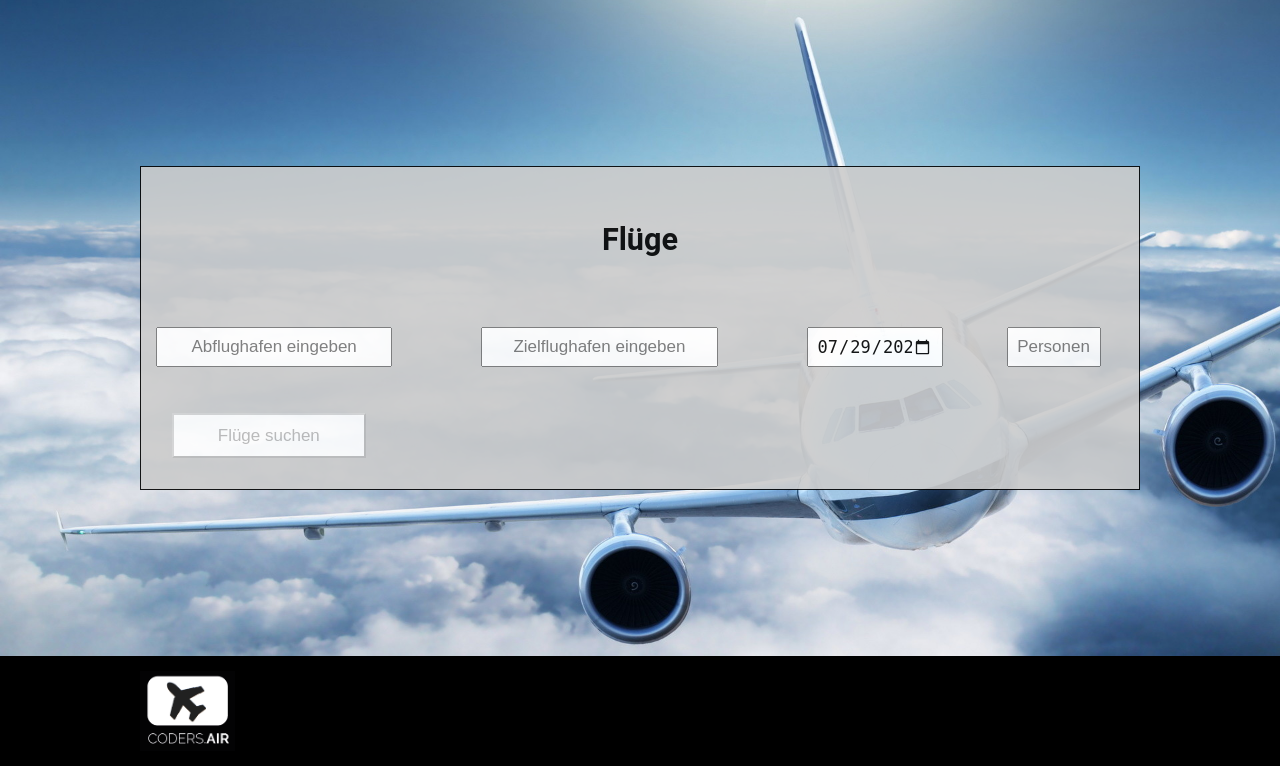
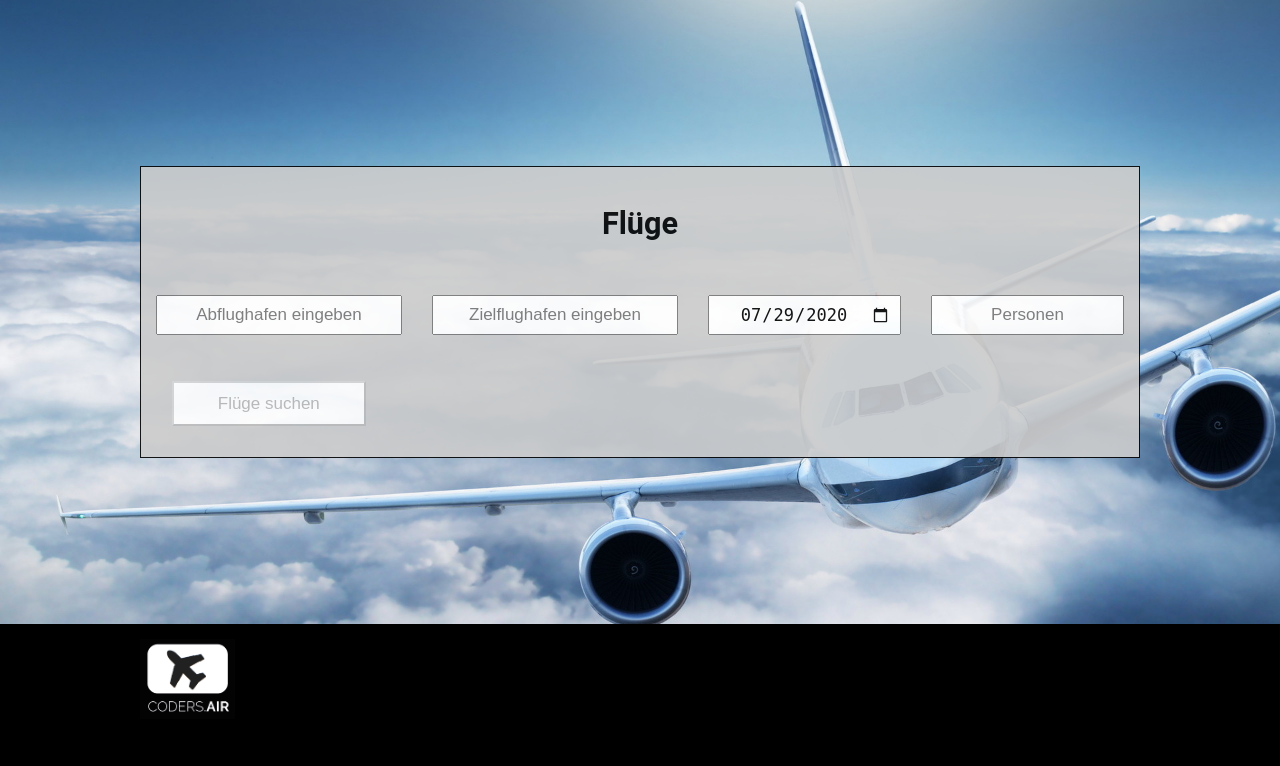
Before and after one commit to CODERS-BAY/flight-booking, a PHP site: page /WEB-INF/index.html in a window 1280 px wide. Shown: the part 110-876 px from the top of the page. After the commit the page ends 822 px from the top, so only its background shows below. Run offline with PHP 8.4, Linux system fonts and the light colour scheme; style sheets or scripts are compiled from the project's sources.

Commit message:
files updated

```diff
--- a/WEB-INF/index.html
+++ b/WEB-INF/index.html
@@ -5,7 +5,7 @@
     <title>Coders.AIR | FLUGSUCHE</title>
     <meta charset="UTF-8">
     <link rel="shortcut icon" type="image/x-icon" href="static/IMAGES/coders.air.ico"/>
-    <link href="static/CSS/all.css" rel="stylesheet">
+    <link href="static/CSS/all.css?v=1" rel="stylesheet">
 </head>
 
 <body>
@@ -42,7 +42,7 @@
             </div>
         </div>
         <div class="row">
-            <div class="col-7">
+            <div class="col-5">
                 <form>
                     <div class="dropdownContainer">
                         <input type="text" placeholder="Abflughafen eingeben" class="input" name="depAirport"
@@ -51,7 +51,7 @@
                     </div>
                 </form>
             </div>
-            <div class="col-7">
+            <div class="col-5">
                 <form>
                     <div class="dropdownContainer">
                         <input type="text" placeholder="Zielflughafen eingeben" class="input" name="arrAirport"
@@ -67,10 +67,10 @@
                     </div>
                 </form>
             </div>
-            <div class="col-3">
+            <div class="col-4">
                 <form>
                     <div>
-                        <input class="input" type="input" placeholder="Personen" id="person" name="person" required>
+                        <input class="input" type="text" placeholder="Personen" id="person" name="person" required>
                     </div>
                 </form>
             </div>
--- a/static/CSS/main.css
+++ b/static/CSS/main.css
@@ -12,7 +12,7 @@ main {
   display: flex;
   justify-content: center;
   align-items: center;
-  height: 82vh;
+  height: 78vh;
   background-image: url("../IMAGES/airplane_bg.jpg");
   background-position: center;
   background-repeat: no-repeat;
@@ -35,7 +35,7 @@ main {
 h1 {
   font-size: 1.8rem;
   text-align: center;
-  margin: 5vh;
+  margin: 3vh;
 }
 h2 {
   font-size: 1.6rem;
--- a/static/CSS/style.css
+++ b/static/CSS/style.css
@@ -13,14 +13,9 @@
   opacity: 0.9;
   border: solid 1px #000000;
 }
-.input {
-  width: 80%;
-  height: 5vh;
-  padding: 1vh 1vh;
-  text-align: center;
-}
+.input,
 .inputdate {
-  width: 80%;
+  width: 100%;
   height: 5vh;
   padding: 1vh 1vh;
   text-align: center;
@@ -102,7 +97,7 @@
   position: relative;
 }
 .dropdownContainer .dropdownList {
-  width: 80%;
+  width: 100%;
   max-height: 10vh;
   background: #ffffff;
   position: absolute;
--- a/static/JAVASCRIPT/script.js
+++ b/static/JAVASCRIPT/script.js
@@ -29,6 +29,7 @@ $(document).ready(function (loginData) {
         $(".greyBg").css("display", "block");
     });
 });
+
 //-------------------- JSON FOR FLIGHT SEARCH --------------------//
 function get_json(url) {
     // $.getJSON("http://localhost:8080/FlightBooking/api/getAllAirports", function (data) {
@@ -73,6 +74,7 @@ function get_json(url) {
         }
     });
 }
+
 //-------------------- DEPARTURE AIRPORT --------------------//
 $("#depAirport").keyup(function () {
     $("#depAirportList").css("display", "none");
@@ -197,11 +199,13 @@ function setCookie(cname, cvalue, exdays) {
     document.cookie = cname + "=" + cvalue + ";" + expires;
     console.log("cookie saved");
 }
+
 //------------------ Delete Cookie -------------------//
 function deleteCookie(cname) {
     document.cookie = cname + "=; expires=Thu, 01 Jan 1970 00:00:00 UTC;";
     //console.log("Cookie deleted");
 }
+
 //------------------ CREATE URL -------------------//
 function urlCreator() {
     $('#searchButton').attr('href', function (index, href) {
@@ -213,6 +217,7 @@ function urlCreator() {
         return url;
     });
 }
+
 //------------------ CHECK INPUTVALUE FOR SEARCHBUTTON -------------------//
 function checkInputValue() {
     if ($('#depAirport').val().length != 0 && $('#arrAirport').val().length != 0) {
@@ -221,10 +226,12 @@ function checkInputValue() {
         $('#searchButton').attr("disabled", true);
     }
 }
+
 //------------------ GENERATE BUSINESS SEATS -------------------//
 let rowsBusiness = 8;
 let columnsBusiness = 1;
 let seatsBusiness = 6;
+
 function generateBusinessSeats() {
     function getAlphabet(first, last) {
         let alphabet = [];
@@ -233,6 +240,7 @@ function generateBusinessSeats() {
         }
         return alphabet;
     }
+
     // Calling the function
     let alphabet = getAlphabet('A', 'Z'); // ["a", ..., "z"]
     console.log(alphabet);
@@ -242,21 +250,17 @@ function generateBusinessSeats() {
     });
     let i = 1;
     let j = 1;
-    let k = 1;
-    let l = 1;
-    for (i = 1; i <= rowsBusiness; i++) {
+
+    for (i; i <= rowsBusiness; i++) {
         $('#seatBusinessContainer').append("<div class='col-12 rowBusiness' id='rowBusiness" + i + "'><!--" + i + "--></div>");
     }
-    for (j = 1; j <= columnsBusiness; j++) {
-        $('.rowBusiness').append("<div class='col-12 columnBusiness ' id='columnBusiness" + j + "'></div>");
+    for (j; j <= seatsBusiness; j++) {
+        $('.rowBusiness').append("<div class='seatBusiness' id='seatBusiness" + j + "'>" + alphabet[j] + "</div>");
     }
-    for (k = 0; k < seatsBusiness; k++) {
-        for (let l = 1; l < rowsBusiness; l++) {
-        }
-        $('.columnBusiness').append("<div class='seatBusiness' id='seatBusiness" + k + "'>" + alphabet[k] + "</div>");
-    }
+
     $(".rowBusiness").css("flex-direction", "row");
-    $(".columnBusiness").css("display", "flex", "flex-direction", "row");
+
+
 //------------- JSON SELECTED FLIGHT TO BACKEND -----------------//
     function post_json() {
         let depAp = $("#depAirport").data("iac");
@@ -275,6 +279,7 @@ function generateBusinessSeats() {
         });
     }
 }
+
 //------------------ GENERATE ECONOMY SEATS -------------------//
 function generateECONOMYSeats() {
     function getAlphabet(first, last) {
@@ -284,6 +289,7 @@ function generateECONOMYSeats() {
         }
         return alphabet;
     }
+
     // Calling the function
     let alphabet = getAlphabet('A', 'Z'); // ["a", ..., "z"]
     console.log(alphabet);
--- a/static/LESS/main.less
+++ b/static/LESS/main.less
@@ -21,7 +21,7 @@ main{
   display: flex;
   justify-content: center;
   align-items: center;
-  height: 82vh;
+  height: 78vh;
   background-image: url("../IMAGES/airplane_bg.jpg");
   background-position: center;
   background-repeat: no-repeat;
@@ -47,7 +47,7 @@ main{
 h1 {
   font-size: 1.8rem;
   text-align: center;
-  margin: 5vh;
+  margin: 3vh;
 }
 
 h2 {
--- a/static/LESS/style.less
+++ b/static/LESS/style.less
@@ -17,19 +17,11 @@
   border: solid 1px #000000;
 }
 
-.input{
-  width: 80%;
+.input, .inputdate{
+  width: 100%;
   height: 5vh;
   padding: 1vh 1vh;
   text-align: center;
-}
-
-.inputdate {
-  width: 80%;
-  height: 5vh;
-  padding: 1vh 1vh;
-  text-align: center;
-
 }
 
 .fa-plane {
@@ -129,7 +121,7 @@
   position: relative;
 
   .dropdownList{
-    width: 80%;
+    width: 100%;
     max-height: 10vh;
     background: #ffffff;
     position: absolute;
```
Also changed, not shown: 1 other file.
